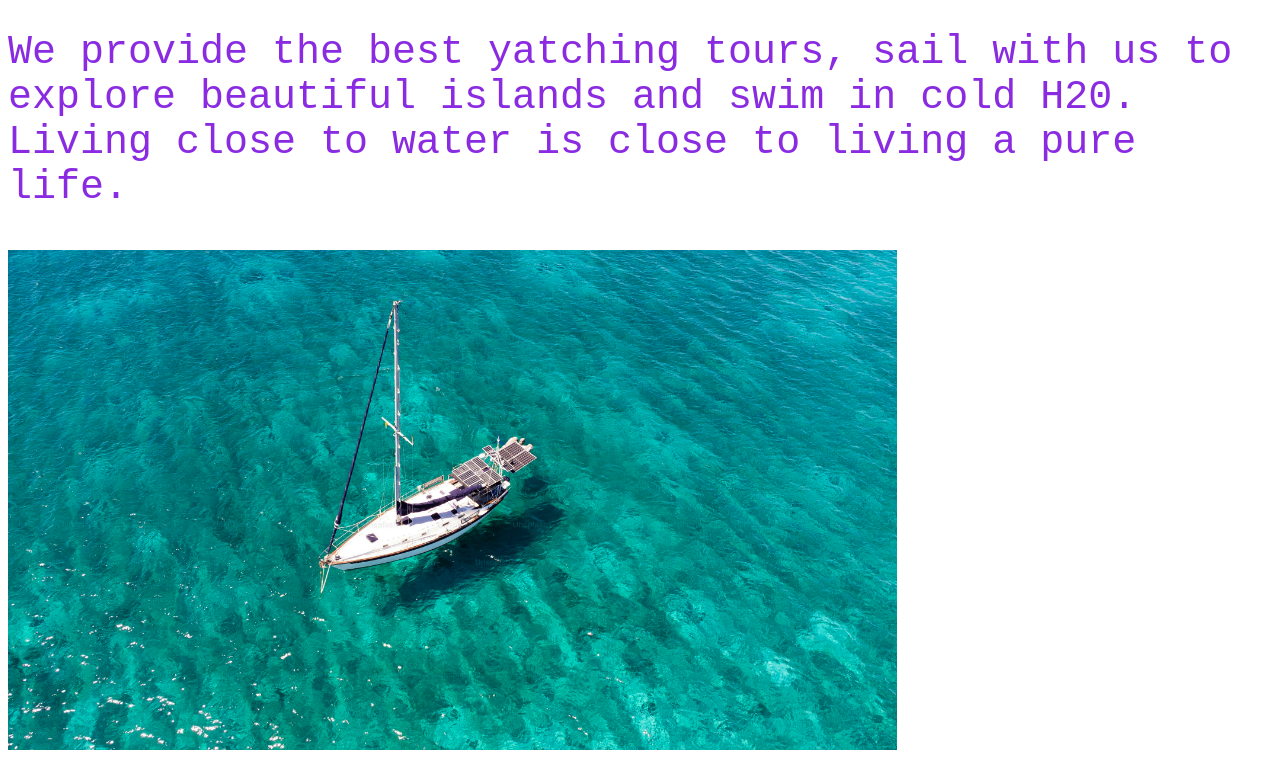
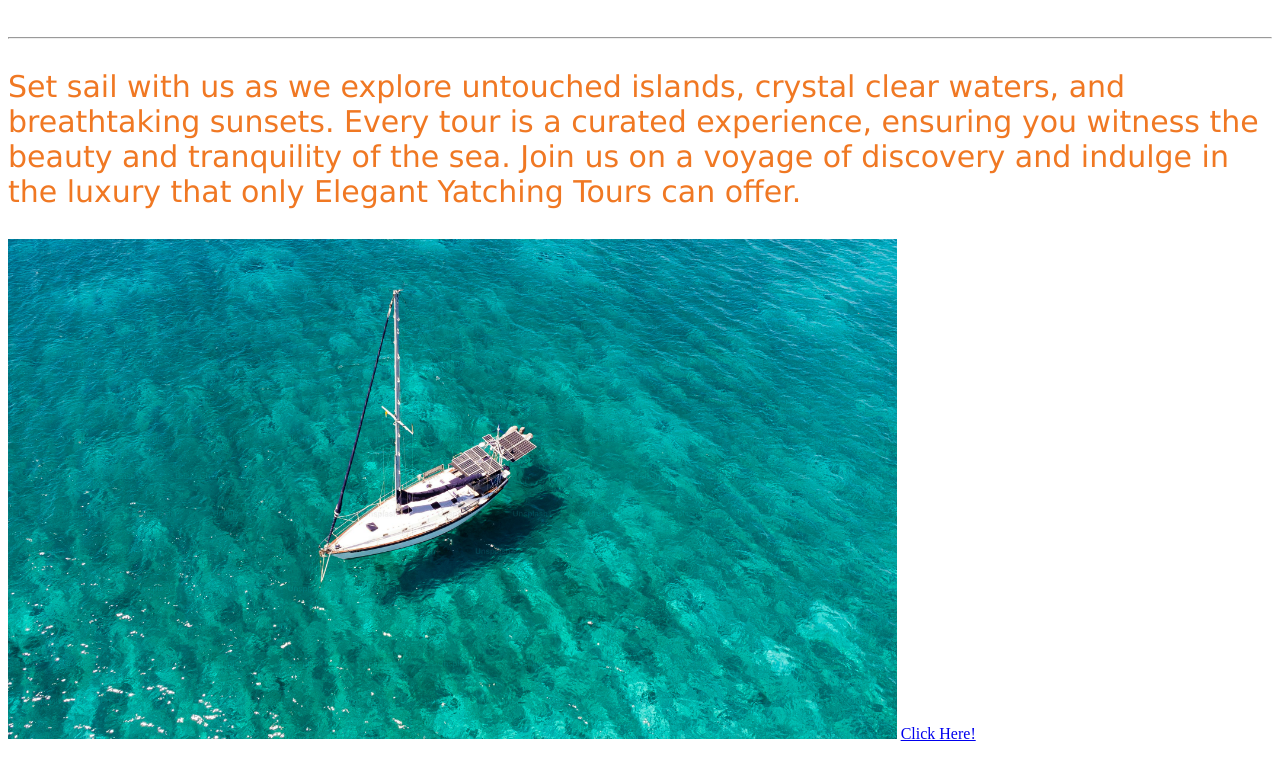
Before and after one commit to Dylan-Odjidja-Portfolio/ITonlinelearning, a plain HTML site: page Website/HTML/Home.html in a window 1280 px wide. Shown: the part 161-923 px from the top of the page. Drawn offline with Linux system fonts and the light colour scheme.

Commit message:
Completed Module 2

```diff
--- a/Website/CSS/Style.css
+++ b/Website/CSS/Style.css
@@ -1,10 +1,11 @@
-p {
-font-size: 40px;
-color:blueviolet;
+h1 {
+font-size: 80px;
+color: blueviolet;
 font-family: 'Courier New', Courier, monospace;
 }
 
-h1 {
-font-size: 60px;
-color:red;
+p {
+font-size: 30px;
+color: #f07823;
+font-family: Verdana, Geneva, Tahoma, sans-serif;
 }
--- a/Website/HTML/Home.html
+++ b/Website/HTML/Home.html
@@ -8,16 +8,11 @@
     <body>
         <h1>Elegant Yatching Tours</h1>
         <hr>
-
         <!-- This is a paragraph section -->
         <p>
-            We provide the best yatching tours, sail with us to explore beautiful islands and swim in cold H20. Living close to water is close to living a pure life.
+            Set sail with us as we explore untouched islands, crystal clear waters, and breathtaking sunsets. Every tour is a curated experience, ensuring you witness the beauty and tranquility of the sea. Join us on a voyage of discovery and indulge in the luxury that only Elegant Yatching Tours can offer.
         </p>
-
-        <img
-        src="../Images/yatch.png"
-        style="height: 500px;"
-        />
+        <img src="../Images/yatch.png" height="500" />
+        <a href="https://www.google.com">Click Here!</a>
     </body>
-
 </html>
```
